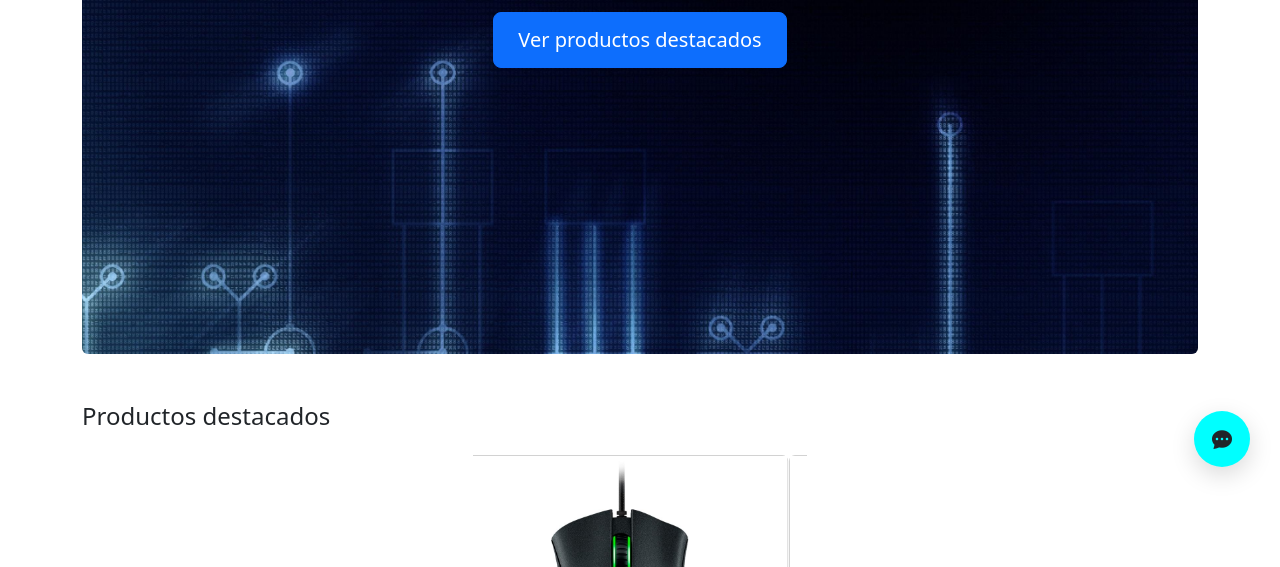
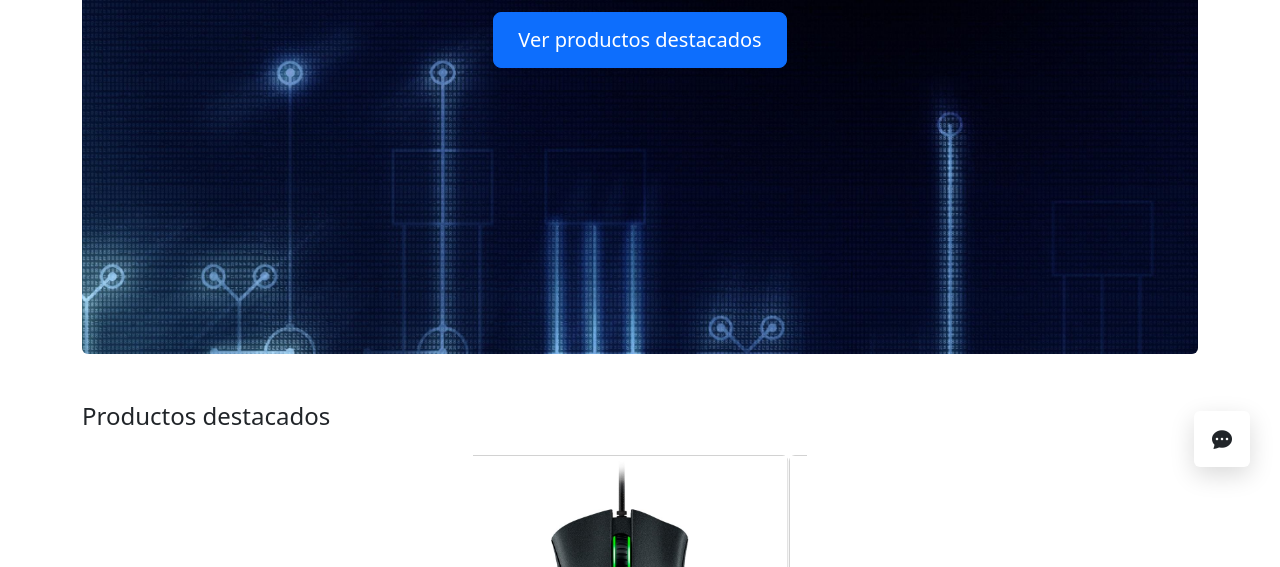
Before and after one commit to miguelvegaramirez/miguelvegaramirez.github.io, a plain HTML site: page index.html in a window 1280 px wide. Shown: the part 233-800 px from the top of the page. Drawn offline with nearby package versions, Linux system fonts and the light colour scheme.

Commit message:
Update stylesheet.css

```diff
--- a/css/stylesheet.css
+++ b/css/stylesheet.css
@@ -113,12 +113,12 @@ main section.text-center a.btn {
   z-index: 1080;
   width: 56px;
   height: 56px;
-  border-radius: 999px !important;
+  border-radius: 999px;
   display: flex;
   align-items: center;
   justify-content: center;
-  box-shadow: 0 8px 24px rgba(0, 0, 0, 0.15)!important;
-  background-color: aqua !important;
+  box-shadow: 0 8px 24px rgba(0, 0, 0, 0.15);
+  background-color: aqua;
 }
 
 .offcanvas.chatbot-canvas{ width: 450px;}
```
